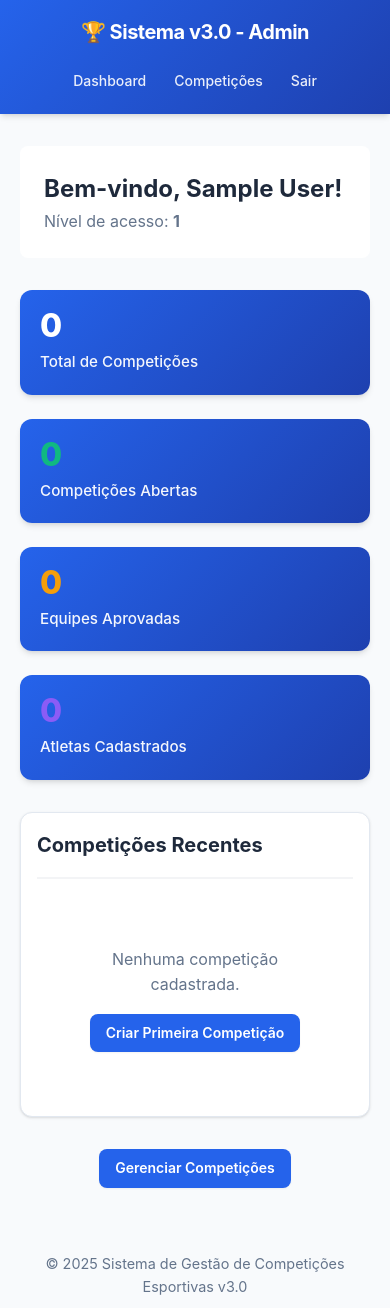
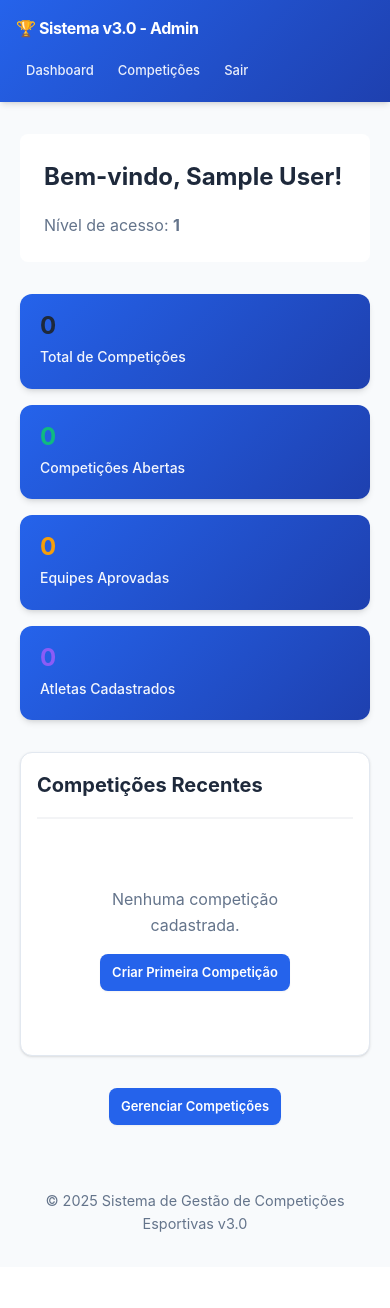
Before and after one commit to handfabiano/Inscricao, a PHP site: page /admin/index.php in a window 390 px wide. Shown: the top 1308 px of the page. After the commit the page ends 1232 px from the top, so only its background shows below. Run offline with PHP 8.4, Linux system fonts and the light colour scheme; the visitor is signed in with stand-in values (Sample User, id 1); data that the repository does not hold is empty.

Commit message:
Ajustes de layout: fotos menores e elementos melhor organizados

```diff
--- a/public/css/style.css
+++ b/public/css/style.css
@@ -420,19 +421,19 @@ table tbody tr:last-child td {
 }
 
 .stat-card:hover {
-    transform: translateY(-4px);
+    transform: translateY(-2px);
     box-shadow: var(--shadow-lg);
 }
 
 .stat-card h3 {
-    font-size: 2.5rem;
-    font-weight: 800;
+    font-size: 2rem;
+    font-weight: 700;
     margin-bottom: 0.5rem;
     line-height: 1;
 }
 
 .stat-card p {
-    font-size: 0.95rem;
+    font-size: 0.9rem;
     opacity: 0.95;
     font-weight: 500;
 }
@@ -643,6 +644,79 @@ table tbody tr:last-child td {
 .h-full { height: 100%; }
 
 /* ============================================================================
+   ESTILOS ESPECÍFICOS
+   ============================================================================ */
+
+/* Cabeçalho de seção */
+h2, h3 {
+    font-weight: 700;
+    color: var(--text-primary);
+    margin-bottom: 1rem;
+}
+
+h2 {
+    font-size: 1.75rem;
+}
+
+h3 {
+    font-size: 1.25rem;
+}
+
+/* Espaçamento entre seções */
+.container > * + * {
+    margin-top: 0;
+}
+
+/* Melhorar inputs de arquivo */
+input[type="file"] {
+    padding: 0.5rem !important;
+    cursor: pointer;
+}
+
+input[type="file"]::-webkit-file-upload-button {
+    background: var(--primary);
+    color: white;
+    border: none;
+    padding: 0.5rem 1rem;
+    border-radius: 6px;
+    cursor: pointer;
+    font-weight: 600;
+    margin-right: 1rem;
+}
+
+input[type="file"]::-webkit-file-upload-button:hover {
+    background: var(--primary-dark);
+}
+
+/* Checkbox e radio mais bonitos */
+input[type="checkbox"],
+input[type="radio"] {
+    width: 18px;
+    height: 18px;
+    cursor: pointer;
+    accent-color: var(--primary);
+}
+
+/* Linha separadora */
+hr {
+    border: none;
+    border-top: 2px solid var(--border-color);
+    margin: 1.5rem 0;
+}
+
+/* Melhorar coluna de foto na tabela */
+table td:has(.foto-circular) {
+    width: 60px;
+    text-align: center;
+}
+
+/* Ajustar largura de colunas de ação */
+table th:last-child,
+table td:last-child {
+    text-align: center;
+}
+
+/* ============================================================================
    RESPONSIVIDADE
    ============================================================================ */
 
@@ -652,7 +726,7 @@ table tbody tr:last-child td {
     }
 
     .header h1 {
-        font-size: 1.25rem;
+        font-size: 1.125rem;
     }
 
     .header nav {
@@ -661,8 +735,16 @@ table tbody tr:last-child td {
     }
 
     .header nav a {
-        padding: 0.375rem 0.75rem;
-        font-size: 0.875rem;
+        padding: 0.375rem 0.625rem;
+        font-size: 0.8125rem;
+    }
+
+    h2 {
+        font-size: 1.5rem;
+    }
+
+    h3 {
+        font-size: 1.125rem;
     }
 
     .card {
@@ -674,17 +756,26 @@ table tbody tr:last-child td {
     }
 
     .stat-card h3 {
-        font-size: 2rem;
+        font-size: 1.75rem;
+    }
+
+    .stat-card p {
+        font-size: 0.875rem;
     }
 
     table th,
     table td {
-        padding: 0.75rem 0.5rem;
+        padding: 0.625rem 0.5rem;
         font-size: 0.875rem;
     }
 
+    .foto-circular {
+        width: 35px;
+        height: 35px;
+    }
+
     .btn {
-        padding: 0.5rem 1rem;
+        padding: 0.5rem 0.875rem;
         font-size: 0.875rem;
     }
 
@@ -692,16 +783,31 @@ table tbody tr:last-child td {
         margin: 0.5rem;
         max-width: calc(100% - 1rem);
     }
+
+    .image-preview img {
+        max-width: 120px;
+        max-height: 150px;
+    }
 }
 
 @media (max-width: 480px) {
     .header-content {
         flex-direction: column;
-        gap: 1rem;
+        gap: 0.75rem;
+        align-items: flex-start;
+    }
+
+    .header h1 {
+        font-size: 1rem;
     }
 
     .stats-grid {
         grid-template-columns: 1fr;
+        gap: 1rem;
+    }
+
+    .stat-card h3 {
+        font-size: 1.5rem;
     }
 
     table {
@@ -712,4 +818,14 @@ table tbody tr:last-child td {
     table td {
         padding: 0.5rem 0.375rem;
     }
+
+    .foto-circular {
+        width: 32px;
+        height: 32px;
+    }
+
+    .btn {
+        font-size: 0.8125rem;
+        padding: 0.5rem 0.75rem;
+    }
 }
```
Also changed, not shown: other parts of public/css/style.css (+11 -10 lines).
